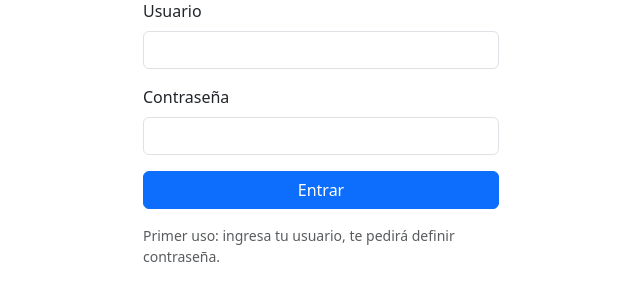
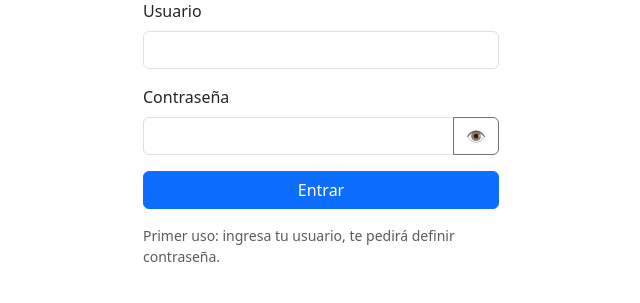
Before and after one commit to arm3nta/folios, a Flask app: page /login in a window 1280 px wide. Shown: the part 170-473 px from the top of the page, without its empty margins (319-959 px from the left). Run offline with Flask 3, Linux system fonts and the light colour scheme; data comes from the database, SQL or seed files in the repository.

Commit message:
Enhance login form with password toggle feature
SE REALIZA CAMBIO PARA PODER VER CLAVES
<input name="password" type="password" class="form-control">

POR ESTE OTRO
<div class="input-group">
  <input id="password" name="password" type="password" class="form-control">
  <button class="btn btn-outline-secondary" type="button" onclick="togglePassword('password')">
    👁
  </button>
</div>

```diff
--- a/templates/login.html
+++ b/templates/login.html
@@ -10,7 +10,14 @@
       </div>
       <div class="mb-3">
         <label class="form-label">Contraseña</label>
-        <input name="password" type="password" class="form-control">
+
+        <div class="input-group">
+          <input id="password" name="password" type="password" class="form-control">
+          <button class="btn btn-outline-secondary" type="button" onclick="togglePassword('password')">
+          👁
+          </button>
+        </div>
+
       </div>
       <button class="btn btn-primary w-100" type="submit">Entrar</button>
     </form>
```
